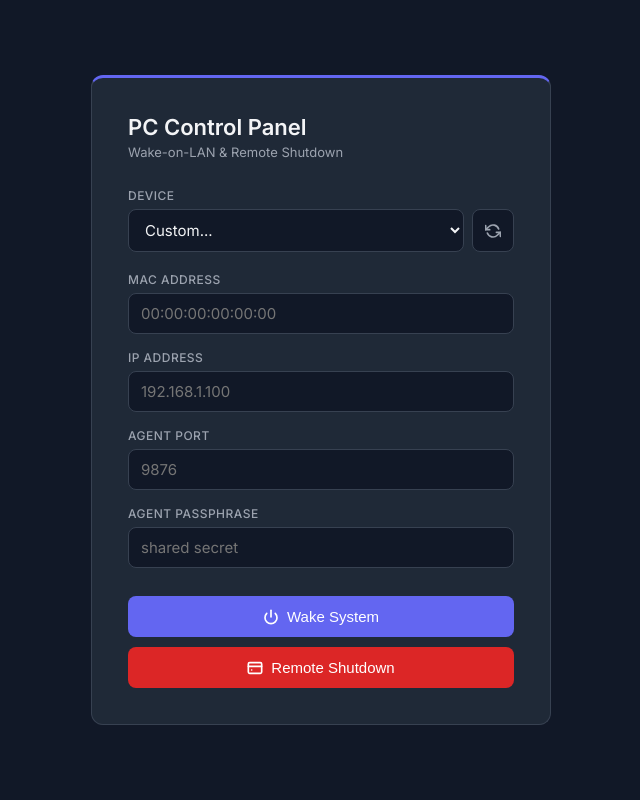
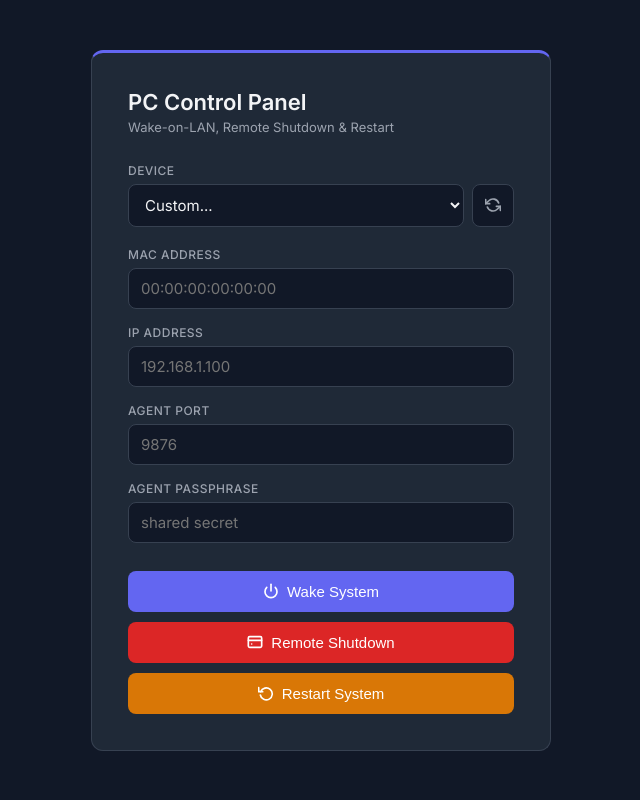
Before and after one commit to TimoIllusion/network-pc-manager, a Flask app: template templates/index.html in a window 1280 px wide. Shown: the whole page, without its empty margins (319-959 px from the left). Run offline with Flask 3, Linux system fonts and the light colour scheme; the template is opened without the code that fills it, so the values that code supplies are empty; parts of the project's set-up code (start-up, migrations or seed data) failed here and were passed over.

Commit message:
Add restart feature alongside existing shutdown
- shutdown_agent.py: add get_restart_command() and POST /restart endpoint
  with OS-specific restart commands (shutdown /r on Windows, shutdown -r on Linux/macOS)
- main.py: add /restart proxy route mirroring the /shutdown route
- templates/index.html: add amber "Restart System" button, update modal and
  executeAction() to handle the restart action, extend setShutdownEnabled to
  also gate the restart button

https://claude.ai/code/session_01HH6V123DBF6RTeu1bVdkUC

```diff
--- a/main.py
+++ b/main.py
@@ -74,6 +74,41 @@ def shutdown():
         return f"Could not reach shutdown agent on {ip_address}:{port}: {e}", 500
 
 
+@app.route("/restart", methods=["GET"])
+def restart():
+    """Send restart request to the remote shutdown agent via HTTP API."""
+    ip_address = request.args.get("ip", "")
+    port = request.args.get("port", str(DEFAULT_AGENT_PORT))
+    passphrase = request.args.get("passphrase", "")
+
+    if not ip_address:
+        return "IP address is required", 400
+    if not passphrase:
+        return "Passphrase is required", 400
+
+    url = f"http://{ip_address}:{port}/restart"
+    headers = {
+        "Authorization": f"Bearer {passphrase}",
+        "Content-Type": "application/json",
+    }
+
+    try:
+        req = urllib.request.Request(url, data=b"{}", headers=headers, method="POST")
+        with urllib.request.urlopen(req, timeout=10) as resp:
+            body = json.loads(resp.read().decode("utf-8"))
+            msg = body.get("message", "Restart accepted")
+            return f"Restart: {msg}", 200
+    except urllib.error.HTTPError as e:
+        try:
+            body = json.loads(e.read().decode("utf-8"))
+            detail = body.get("error", str(e))
+        except Exception:
+            detail = str(e)
+        return f"Restart failed on {ip_address}: {detail}", e.code
+    except Exception as e:
+        return f"Could not reach shutdown agent on {ip_address}:{port}: {e}", 500
+
+
 @app.route("/health-check", methods=["GET"])
 def health_check():
     """Check if a remote shutdown agent is reachable."""
--- a/templates/index.html
+++ b/templates/index.html
@@ -10,6 +10,7 @@
             --primary: #6366f1;
             --success: #16a34a;
             --danger: #dc2626;
+            --warning: #d97706;
             --bg: #111827;
             --card: #1f2937;
             --border: #374151;
@@ -170,6 +171,7 @@
         .btn:active { opacity: 0.75; }
         .btn-wake { background: var(--primary); }
         .btn-shutdown { background: var(--danger); }
+        .btn-restart { background: var(--warning); }
         .btn:disabled { opacity: 0.4; cursor: not-allowed; }
 
         /* Modal */
@@ -257,7 +259,7 @@
 <body>
     <div class="container">
         <h1>PC Control Panel</h1>
-        <p class="subtitle">Wake-on-LAN &amp; Remote Shutdown</p>
+        <p class="subtitle">Wake-on-LAN, Remote Shutdown &amp; Restart</p>
 
         <span class="label">Device</span>
         <div class="select-row">
@@ -304,6 +306,10 @@
             <button class="btn btn-shutdown" onclick="openModal('shutdown')">
                 <svg width="16" height="16" viewBox="0 0 24 24" fill="none" stroke="currentColor" stroke-width="2.5" stroke-linecap="round" stroke-linejoin="round"><rect x="2" y="4" width="20" height="16" rx="2" ry="2"></rect><path d="M7 15h0M2 9.5h20"></path></svg>
                 Remote Shutdown
+            </button>
+            <button class="btn btn-restart" onclick="openModal('restart')">
+                <svg width="16" height="16" viewBox="0 0 24 24" fill="none" stroke="currentColor" stroke-width="2.5" stroke-linecap="round" stroke-linejoin="round"><path d="M1 4v6h6"></path><path d="M3.51 15a9 9 0 1 0 .49-4.95"></path></svg>
+                Restart System
             </button>
         </div>
     </div>
@@ -361,6 +367,7 @@
 
         function setShutdownEnabled(enabled) {
             document.querySelector('.btn-shutdown').disabled = !enabled;
+            document.querySelector('.btn-restart').disabled = !enabled;
         }
 
         function rescanNetwork() {
@@ -439,12 +446,18 @@
                 desc.textContent = `Send Magic Packet to ${document.getElementById('mac-input').value}?`;
                 confirmBtn.className = 'btn btn-modal btn-wake';
                 confirmBtn.textContent = 'Wake';
-            } else {
+            } else if (action === 'shutdown') {
                 const ip = document.getElementById('ip-input').value;
                 title.textContent = 'Remote Shutdown';
                 desc.textContent = `Send shutdown command to ${ip} via agent?`;
                 confirmBtn.className = 'btn btn-modal btn-shutdown';
                 confirmBtn.textContent = 'Shutdown';
+            } else {
+                const ip = document.getElementById('ip-input').value;
+                title.textContent = 'Restart System';
+                desc.textContent = `Send restart command to ${ip} via agent?`;
+                confirmBtn.className = 'btn btn-modal btn-restart';
+                confirmBtn.textContent = 'Restart';
             }
 
             document.getElementById('modal').classList.add('active');
@@ -471,8 +484,9 @@
                 const port = document.getElementById('port-input').value.trim();
                 const passphrase = document.getElementById('passphrase-input').value;
                 if (!ip || !passphrase) return showToast('IP and passphrase required', 'error');
-                showToast('Sending shutdown command...', 'success');
-                fetch(`/shutdown?ip=${encodeURIComponent(ip)}&port=${encodeURIComponent(port)}&passphrase=${encodeURIComponent(passphrase)}`)
+                const endpoint = action === 'restart' ? 'restart' : 'shutdown';
+                showToast(`Sending ${endpoint} command...`, 'success');
+                fetch(`/${endpoint}?ip=${encodeURIComponent(ip)}&port=${encodeURIComponent(port)}&passphrase=${encodeURIComponent(passphrase)}`)
                     .then(r => r.text().then(t => ({ t, ok: r.ok })))
                     .then(({ t, ok }) => showToast(t, ok ? 'success' : 'error'))
                     .catch(e => showToast(e.message, 'error'));
```
Also changed, not shown: shutdown_agent.py (+35 -0 lines).
